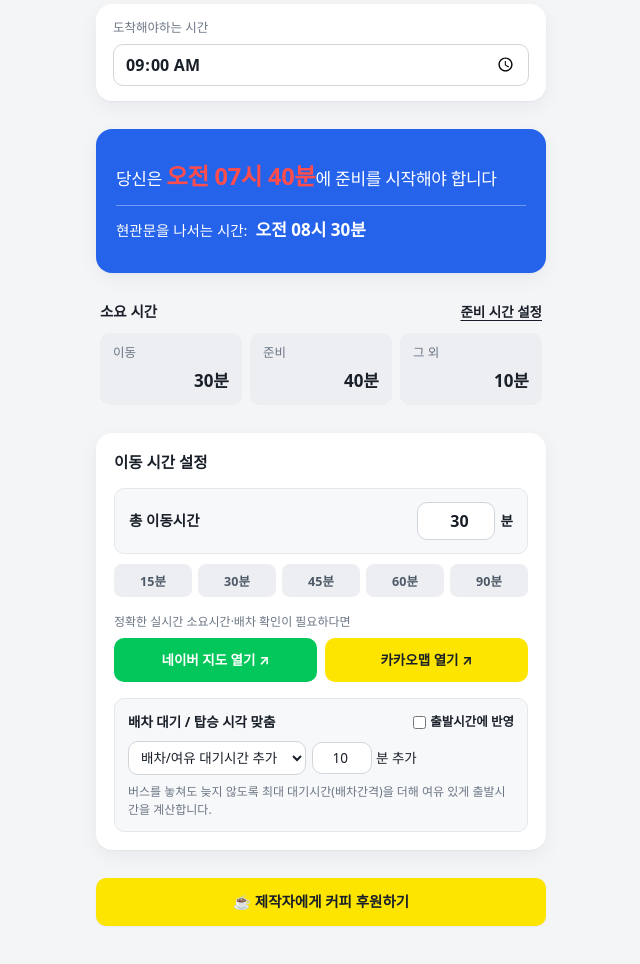
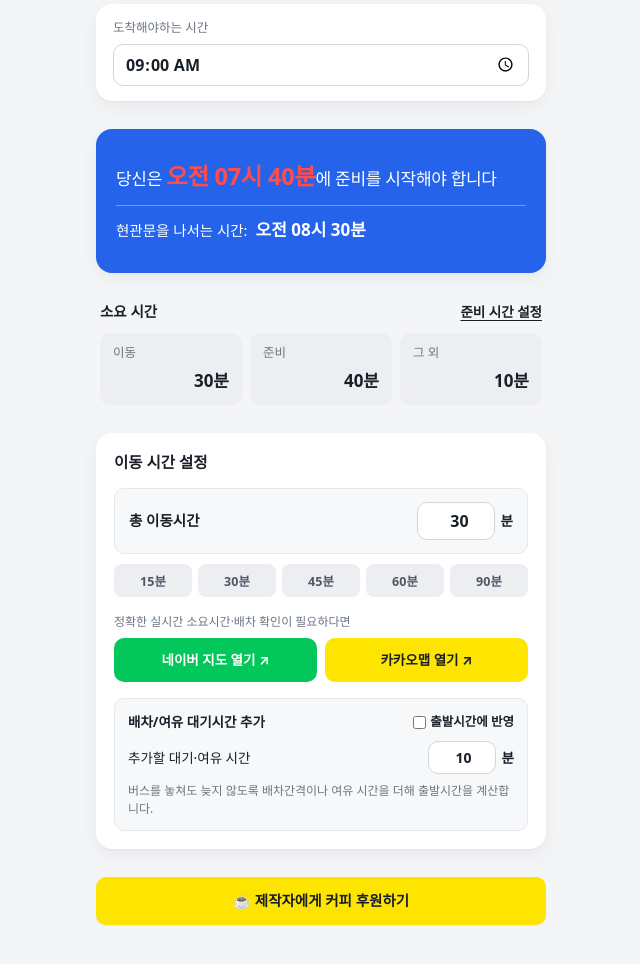
Before and after one commit to ehsvkclvkcl-source/ready-time, a plain HTML site: page index.html in a window 1280 px wide. Shown: the part 78-1042 px from the top of the page, without its empty margins (319-959 px from the left). Drawn offline with Linux system fonts and the light colour scheme; a web font is replaced by a local one.

Commit message:
Update index.html

```diff
--- a/index.html
+++ b/index.html
@@ -16,8 +16,6 @@
       --tile: #eceef2;
       --accent: #2563eb;
       --accent-soft: #eff4ff;
-      --warn-bg: #fff3cd;
-      --warn-text: #997404;
       --radius-card: 16px;
       --radius: 10px;
     }
@@ -74,7 +72,6 @@
     .door-label { font-size: 14.5px; font-weight: 500; }
     .door-time { font-size: 17px; font-weight: 700; }
     .hero .bus-sync-badge { background: rgba(255,255,255,.18); }
-    .hero .bus-sync-badge.warn { background: var(--warn-bg); color: var(--warn-text); font-weight: 700; }
     .bus-sync-badge {
       margin-top: 9px; font-size: 12.5px; background: var(--tile);
       border-radius: var(--radius); padding: 7px 10px; display: none;
@@ -136,12 +133,9 @@
       display: flex; justify-content: space-between; align-items: center; gap: 8px;
     }
     .bus-panel-title label { font-size: 12.5px; font-weight: 600; cursor: pointer; white-space: nowrap; display: flex; align-items: center; gap: 4px; }
-    .bus-panel-row { display: flex; align-items: center; gap: 6px; flex-wrap: wrap; font-size: 13.5px; }
-    .bus-panel-row select, .bus-panel-row input {
-      border: 1px solid var(--line-strong); border-radius: var(--radius); padding: 6px 8px; font-size: 13.5px; background: #fff; outline: none;
-    }
-    .bus-clock-sub {
-      width: 100%; display: flex; align-items: center; gap: 6px; margin-top: 6px; font-size: 13px;
+    .bus-panel-row { display: flex; align-items: center; justify-content: space-between; gap: 8px; font-size: 13.5px; }
+    .bus-panel-row input {
+      border: 1px solid var(--line-strong); border-radius: var(--radius); padding: 6px 8px; font-size: 14px; font-weight: 700; background: #fff; outline: none;
     }
     .bus-panel-help { font-size: 12px; margin-top: 8px; line-height: 1.45; color: var(--sub); }
 
@@ -276,31 +270,19 @@
 
       <div class="bus-arrival-panel">
         <div class="bus-panel-title">
-          <span>배차 대기 / 탑승 시각 맞춤</span>
+          <span>배차/여유 대기시간 추가</span>
           <label>
             <input type="checkbox" id="useBusSync" onchange="saveCurrentState()"> 출발시간에 반영
           </label>
         </div>
         <div class="bus-panel-row">
-          <select id="busSyncMode" aria-label="대기시간 반영 방식" onchange="toggleBusSyncInput()">
-            <option value="wait">배차/여유 대기시간 추가</option>
-            <option value="clock">정류장/역 탑승 시각 지정</option>
-          </select>
-
-          <div id="busWaitWrap" style="display:flex; align-items:center; gap:4px;">
-            <input type="number" id="busWaitMin" aria-label="대기 시간(분)" value="10" min="0" style="width:60px; text-align:right;" oninput="saveCurrentState()">
-            <span>분 추가</span>
+          <label for="busWaitMin" style="font-weight:500;">추가할 대기·여유 시간</label>
+          <div style="display:flex; align-items:center; gap:6px;">
+            <input type="number" id="busWaitMin" value="10" min="0" style="width:68px; text-align:right;" oninput="saveCurrentState()">
+            <span class="unit">분</span>
           </div>
         </div>
-
-        <div id="busClockWrap" class="bus-clock-sub" style="display:none;">
-          <input type="time" id="busTargetClock" aria-label="정류장 탑승 시각" value="08:15" onchange="saveCurrentState()">
-          <span>탑승 · 타는 곳까지 도보</span>
-          <input type="number" id="walkToStationMin" aria-label="정류장까지 도보 시간(분)" value="5" min="0" style="width:52px; text-align:right;" oninput="saveCurrentState()">
-          <span>분</span>
-        </div>
-
-        <div class="bus-panel-help" id="busPanelHelp">버스를 놓쳐도 늦지 않도록 최대 대기시간(배차간격)을 더해 여유 있게 출발시간을 계산합니다.</div>
+        <div class="bus-panel-help">버스를 놓쳐도 늦지 않도록 배차간격이나 여유 시간을 더해 출발시간을 계산합니다.</div>
       </div>
     </div>
 
@@ -412,10 +394,7 @@
         arrivalTime: /^\d{2}:\d{2}$/.test(parsed.arrivalTime) ? parsed.arrivalTime : fallback.arrivalTime,
         transitMin: Math.max(0, parseInt(parsed.transitMin, 10) ?? fallback.transitMin),
         useBusSync: Boolean(parsed.useBusSync),
-        busSyncMode: parsed.busSyncMode === 'clock' ? 'clock' : 'wait',
-        busWaitMin: Math.max(0, parseInt(parsed.busWaitMin, 10) ?? fallback.busWaitMin),
-        busTargetClock: /^\d{2}:\d{2}$/.test(parsed.busTargetClock) ? parsed.busTargetClock : fallback.busTargetClock,
-        walkToStationMin: Math.max(0, parseInt(parsed.walkToStationMin, 10) ?? fallback.walkToStationMin)
+        busWaitMin: Math.max(0, parseInt(parsed.busWaitMin, 10) ?? fallback.busWaitMin)
       };
     } catch (e) {
       return deepClone(fallback);
@@ -453,25 +432,18 @@
   ]);
 
   function init() {
-    const savedState = loadStateObject('my_transit_state_v3', {
+    const savedState = loadStateObject('my_transit_state_v4', {
       arrivalTime: '09:00',
       transitMin: 30,
       useBusSync: false,
-      busSyncMode: 'wait',
-      busWaitMin: 10,
-      busTargetClock: '08:15',
-      walkToStationMin: 5
+      busWaitMin: 10
     });
 
     document.getElementById('arrivalTime').value = savedState.arrivalTime;
     document.getElementById('totalTransitInput').value = savedState.transitMin;
     document.getElementById('useBusSync').checked = savedState.useBusSync;
-    document.getElementById('busSyncMode').value = savedState.busSyncMode;
     document.getElementById('busWaitMin').value = savedState.busWaitMin;
-    document.getElementById('busTargetClock').value = savedState.busTargetClock;
-    document.getElementById('walkToStationMin').value = savedState.walkToStationMin;
 
-    updateBusSyncUI();
     renderAllSettings();
     calculate();
   }
@@ -667,39 +639,18 @@
     alert(`'${customSets[idx].name}' 설정을 불러왔습니다.`);
   }
 
-  function updateBusSyncUI() {
-    const mode = document.getElementById('busSyncMode').value;
-    document.getElementById('busWaitWrap').style.display = mode === 'wait' ? 'flex' : 'none';
-    document.getElementById('busClockWrap').style.display = mode === 'clock' ? 'flex' : 'none';
-    const helpEl = document.getElementById('busPanelHelp');
-    if (mode === 'wait') {
-      helpEl.textContent = '버스를 놓쳐도 늦지 않도록 최대 대기시간(배차간격)을 더해 여유 있게 출발시간을 계산합니다.';
-    } else {
-      helpEl.textContent = '타야 하는 버스·지하철 시각과 정류장까지 걷는 시간을 기준으로 현관문 출발시간을 맞춥니다.';
-    }
-  }
-
-  function toggleBusSyncInput() {
-    updateBusSyncUI();
-    saveCurrentState();
-  }
-
   function saveCurrentState() {
     const transitInput = document.getElementById('totalTransitInput');
     const cleanTransit = Math.max(0, parseInt(transitInput.value, 10) || 0);
     const cleanWait = Math.max(0, parseInt(document.getElementById('busWaitMin').value, 10) || 0);
-    const cleanWalk = Math.max(0, parseInt(document.getElementById('walkToStationMin').value, 10) || 0);
 
     localStorage.setItem('my_prep_items', JSON.stringify(prepItems));
     localStorage.setItem('my_other_items', JSON.stringify(otherItems));
-    localStorage.setItem('my_transit_state_v3', JSON.stringify({
+    localStorage.setItem('my_transit_state_v4', JSON.stringify({
       arrivalTime: document.getElementById('arrivalTime').value || '09:00',
       transitMin: cleanTransit,
       useBusSync: document.getElementById('useBusSync').checked,
-      busSyncMode: document.getElementById('busSyncMode').value,
-      busWaitMin: cleanWait,
-      busTargetClock: document.getElementById('busTargetClock').value || '08:15',
-      walkToStationMin: cleanWalk
+      busWaitMin: cleanWait
     }));
     calculate();
   }
@@ -734,45 +685,18 @@
     let displayTransit = baseTransit;
 
     const useBusSync = document.getElementById('useBusSync').checked;
-    const syncMode = document.getElementById('busSyncMode').value;
     const badgeEl = document.getElementById('busSyncBadge');
-    badgeEl.classList.remove('warn');
-
-    let doorTime = arrivalTotal - baseTransit;
 
     if (useBusSync) {
+      const waitMin = Math.max(0, parseInt(document.getElementById('busWaitMin').value, 10) || 0);
+      displayTransit = baseTransit + waitMin;
       badgeEl.style.display = 'block';
-      if (syncMode === 'wait') {
-        const waitMin = Math.max(0, parseInt(document.getElementById('busWaitMin').value, 10) || 0);
-        displayTransit = baseTransit + waitMin;
-        doorTime = arrivalTotal - displayTransit;
-        badgeEl.textContent = `배차/여유 대기시간 ${waitMin}분 추가 반영됨`;
-      } else {
-        const busClock = document.getElementById('busTargetClock').value || '08:15';
-        const walkMin = Math.max(0, parseInt(document.getElementById('walkToStationMin').value, 10) || 0);
-        const [bH, bM] = busClock.split(':').map(Number);
-        const busClockTotal = (bH || 0) * 60 + (bM || 0);
-        doorTime = busClockTotal - walkMin;
-
-        const remainingTransit = Math.max(0, baseTransit - walkMin);
-        const expectedArrival = busClockTotal + remainingTransit;
-        const diffLate = expectedArrival - arrivalTotal;
-        displayTransit = baseTransit;
-
-        if (busClockTotal > arrivalTotal) {
-          badgeEl.classList.add('warn');
-          badgeEl.textContent = `⚠️ 지정한 탑승 시각(${busClock})이 도착 목표 시간(${arrivalVal})보다 늦습니다!`;
-        } else if (diffLate > 0) {
-          badgeEl.classList.add('warn');
-          badgeEl.textContent = `⚠️ ${busClock} 탑승 시 도착 목표보다 약 ${diffLate}분 늦을 수 있습니다! (예상 도착 ${formatKoreanTime(expectedArrival)})`;
-        } else {
-          badgeEl.textContent = `${busClock} 탑승 맞춤 (도보 ${walkMin}분 전 출발 · 예상 도착 ${formatKoreanTime(expectedArrival)})`;
-        }
-      }
+      badgeEl.textContent = `배차/여유 대기시간 ${waitMin}분 추가 반영됨`;
     } else {
       badgeEl.style.display = 'none';
     }
 
+    const doorTime = arrivalTotal - displayTransit;
     const wakeUpTime = doorTime - (prepSum + otherSum);
 
     document.getElementById('prepSumText').textContent = `${prepSum}분`;
```
